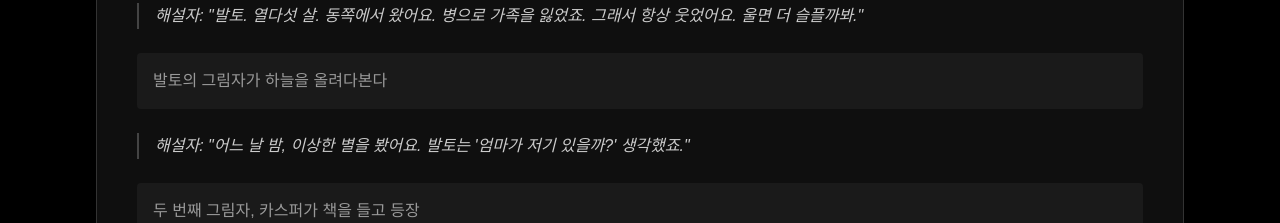
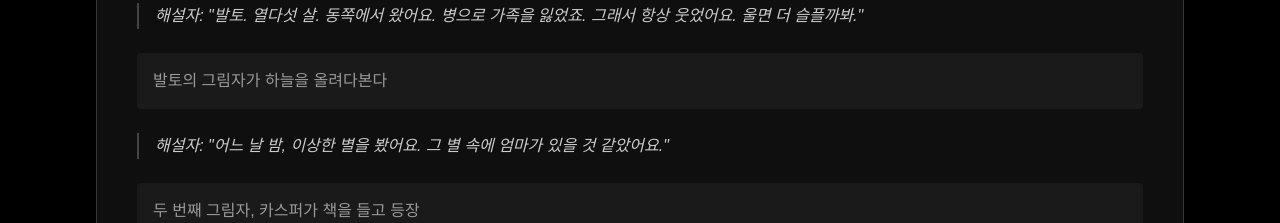
Before and after one commit to hoambaek/xmas, a Next.js app: page / in a window 1280 px wide. Shown: the part 1360-1583 px from the top of the page. Built offline with nearby package versions, Linux system fonts and the light colour scheme; a web font is replaced by a local one.

Commit message:
해설자 대사 표현 수정

```diff
--- a/src/app/page.tsx
+++ b/src/app/page.tsx
@@ -197,7 +197,7 @@ export default function Home() {
           </div>
 
           <p className={`italic text-[#ccc] my-6 pl-4 border-l-2 border-[#444] font-extralight ${getDialogueClass("해설")}`} style={getDialogueInlineStyle("해설")}>
-            해설자: "어느 날 밤, 이상한 별을 봤어요. 발토는 '엄마가 저기 있을까?' 생각했죠."
+            해설자: "어느 날 밤, 이상한 별을 봤어요. 그 별 속에 엄마가 있을 것 같았어요."
           </p>
 
           <div className="my-6 text-[#999] text-base p-4 bg-[#1a1a1a] rounded">
```
